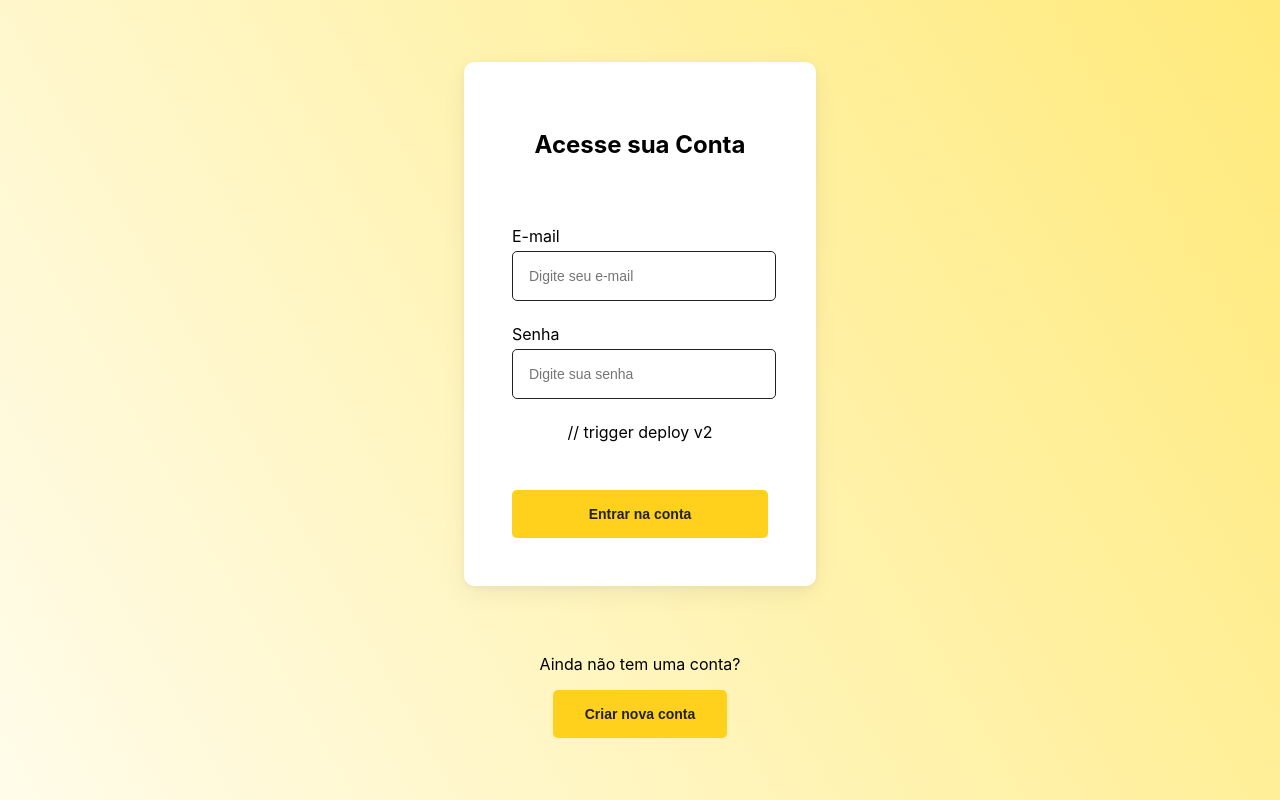
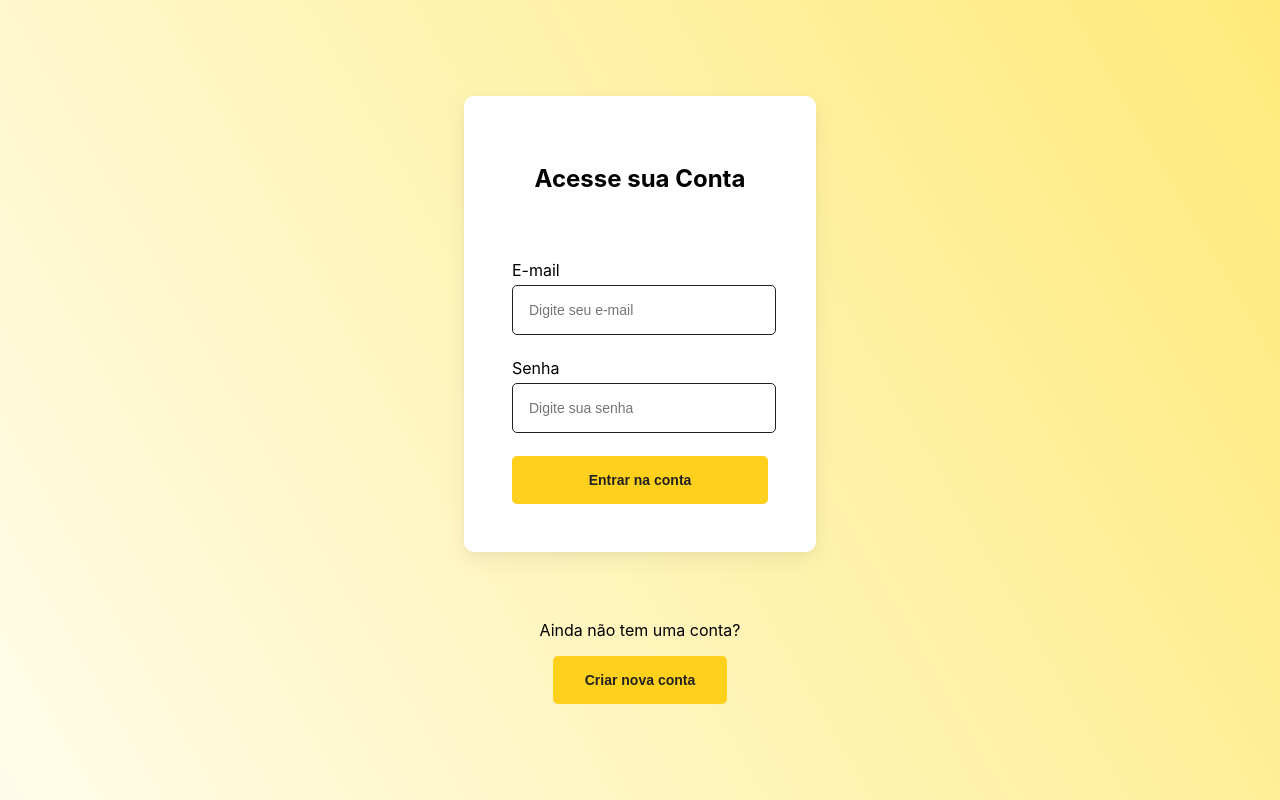
Before and after one commit to Rog1veN/DevOps, a React (Create React App) app in the folder projeto/projetoReact/: page / in a window 1280 px wide. Built offline with nearby package versions, Linux system fonts and the light colour scheme.

Commit message:
teste login

```diff
--- a/projeto/projetoReact/src/pages/Login.js
+++ b/projeto/projetoReact/src/pages/Login.js
@@ -52,7 +52,6 @@ function Login() {
             required
           />
         </div>
-// trigger deploy v2
         <button type="submit">Entrar na conta</button>
 
         {/* Mensagem de erro caso a validação falhe */}
```
